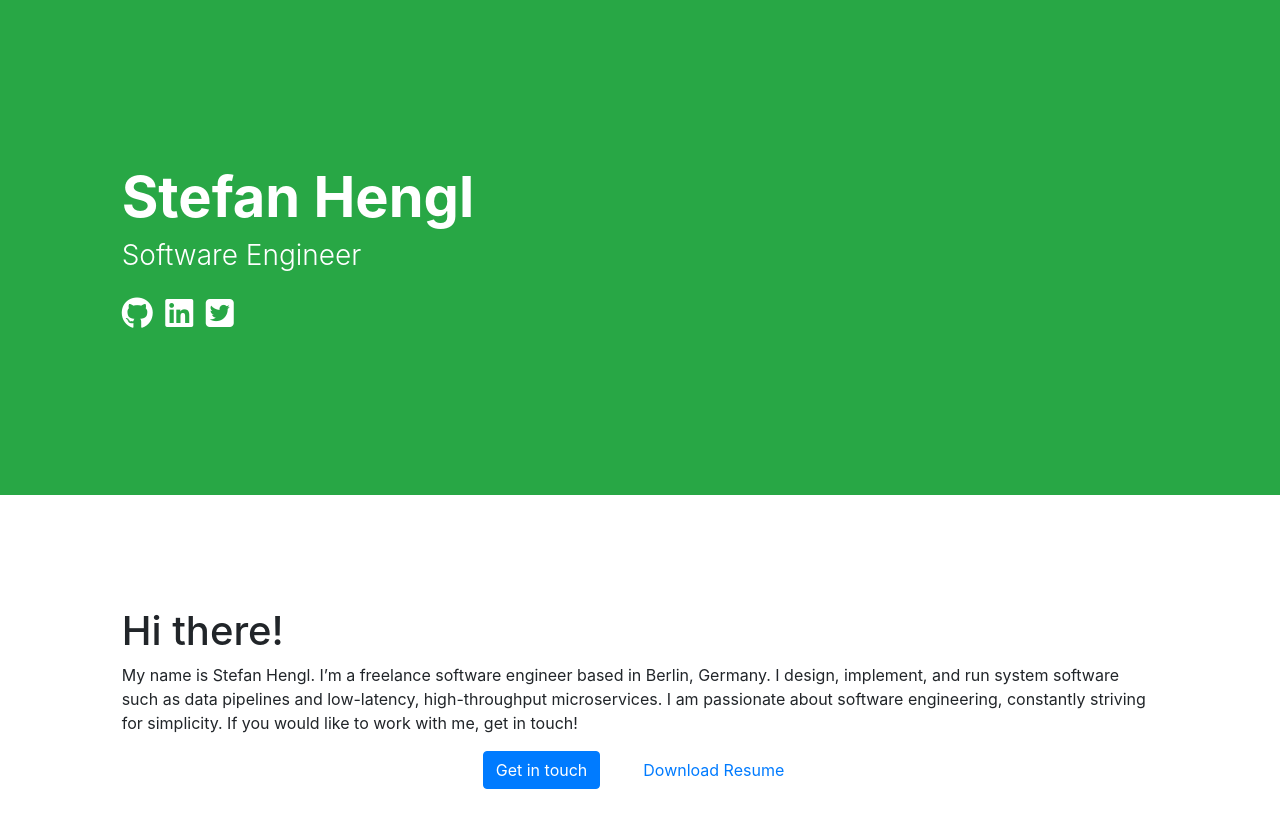
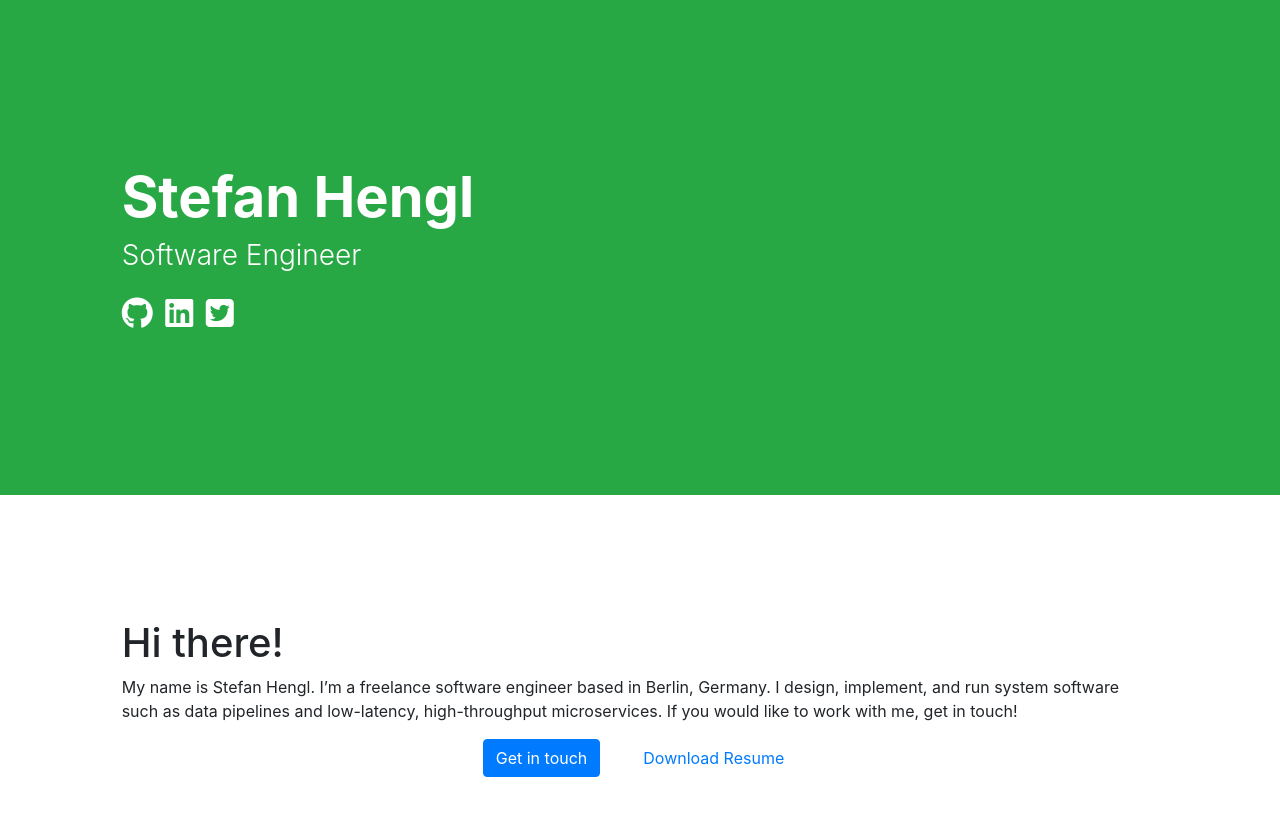
Before and after one commit to stefanhengl/stefanhengl.github.io, a Jekyll site: the page built from src/index.md, in a window 1280 px wide. Shown: the top 828 px of the page. Built offline with Jekyll 4.4.1, drawn with Linux system fonts in a browser that asks for light colours; nearby versions of some CDN libraries.

Commit message:
update intro

```diff
--- a/index.html
+++ b/index.html
@@ -44,7 +44,6 @@
 <p>My name is Stefan Hengl. I’m a freelance software
 engineer based in Berlin, Germany. I design, implement, and run system software
 such as data pipelines and low-latency, high-throughput microservices.
-I am passionate about software engineering, constantly striving for simplicity.
 If you would like to work with me, get in touch!</p>
 
         <div>
--- a/src/index.md
+++ b/src/index.md
@@ -6,5 +6,4 @@ layout: default
 My name is Stefan Hengl. I'm a freelance software
 engineer based in Berlin, Germany. I design, implement, and run system software
 such as data pipelines and low-latency, high-throughput microservices.
-I am passionate about software engineering, constantly striving for simplicity.
 If you would like to work with me, get in touch!
```
